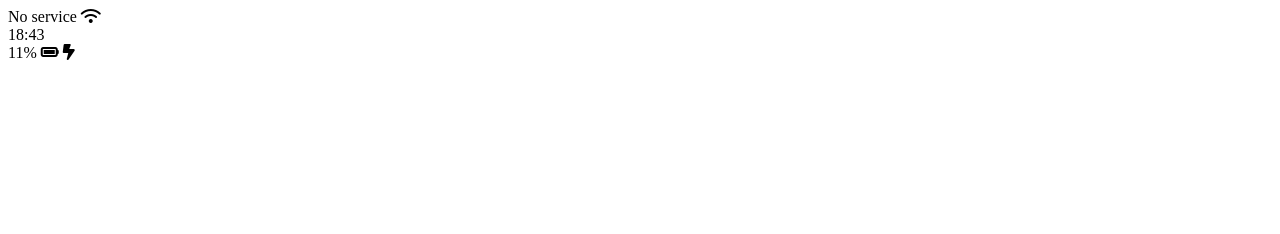
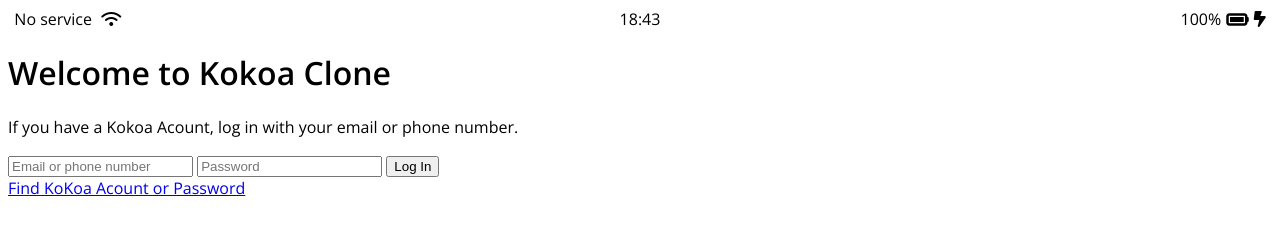
Before and after one commit to euihyunchoi97/kokoa-clone-2020, a plain HTML site: page index.html in a window 1280 px wide. Drawn offline with nearby package versions, Linux system fonts and the light colour scheme; a web font is replaced by a local one.

Commit message:
status bar css

```diff
--- /dev/null
+++ b/css/styles.css
@@ -0,0 +1,45 @@
+@import url('https://fonts.googleapis.com/css2?family=Diphylleia&family=Open+Sans:wght@400;600&display=swap');
+body {
+   font-family: 'Open Sans', sans-serif;
+}
+
+.status-bar {
+    /* 같은 줄에 놓기 */
+    display: flex;
+    /* flex축을 따라 분리시키기 */
+    /* justify-content: space-between;*/
+    /* 가운데 정렬이 안됨 */
+
+    /* 가운데 모음 */
+    justify-content: center;
+}
+
+.status-bar__column{
+    /* 모든 column에 33%의 width 주기 */
+    width: 33%;
+}
+
+/* 시간을 가운데에 두기 : cloumn nth-child(2) */
+.status-bar__column:nth-child(2){
+    display: flex;
+    justify-content:center;
+}
+
+/*  배터리를 flex열의 끝에 두기 */
+.status-bar__column:last-child{
+    display: flex;
+    justify-content:flex-end;
+    /* 아이템들 가운데 정렬 */
+    align-items: center;
+}
+
+/* 배터리 아이콘에 공간두기 */
+.status-bar__column .fa-battery-full{
+    margin: 0px 5px; /* margin: 위아래,좌우*/
+}
+
+
+.status-bar__column:first-child span {
+    /* no service 와 wifi아이콘 사이에 공간만들기 */
+    margin-right: 5px;
+}
--- a/index.html
+++ b/index.html
@@ -1,6 +1,7 @@
 <!DOCTYPE html>
 <html lang="en">
 <head>
+    <link rel="stylesheet" href="css/styles.css"/>
     <meta charset="UTF-8">
     <meta name="viewport" content="width=device-width, initial-scale=1.0">
     <title>Welcome to Kokoa Talk</title>
@@ -15,11 +16,27 @@
             <span>18:43</span>
         </div>
         <div class="status-bar__column">
-            <span>11%</span>
-            <i class="fa-solid fa-battery-full"></i>
+            <span>100%</span>
+            <i class="fa-solid fa-battery-full fa-lg"></i>
             <i class="fa-sharp fa-solid fa-bolt-lightning"></i>
         </div>
     </div>
+
+    <header class="welcome-header">
+        <h1 class="welcome-header__title">Welcome to Kokoa Clone</h1>
+        <p class="welcome-header__text">If you have a Kokoa Acount, log in with your email or phone number.
+        </p>
+    </header>
+
+    <form id="login-form">
+        <input type="text" placeholder="Email or phone number"/>
+        <input type="password" placeholder="Password"/>
+        <input type="submit" value="Log In"/>
+    </form>
+
+    <a href="#">Find KoKoa Acount or Password</a>
+
+
     <script src="https://kit.fontawesome.com/a01b777fa2.js" crossorigin="anonymous"></script>
 </body>
 </html>
```
